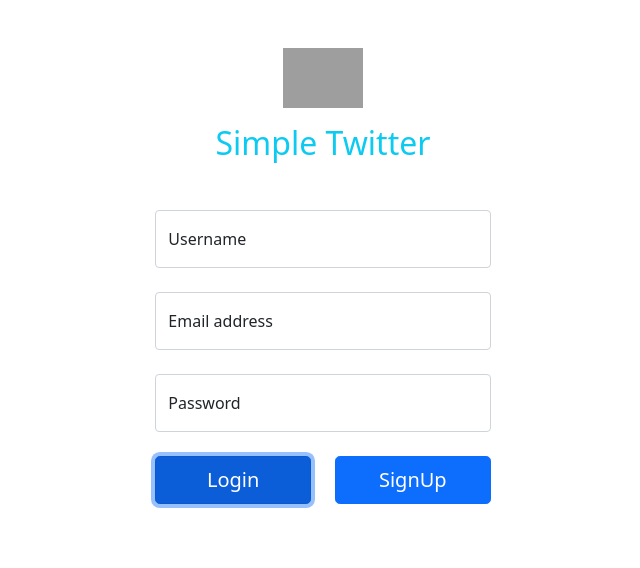
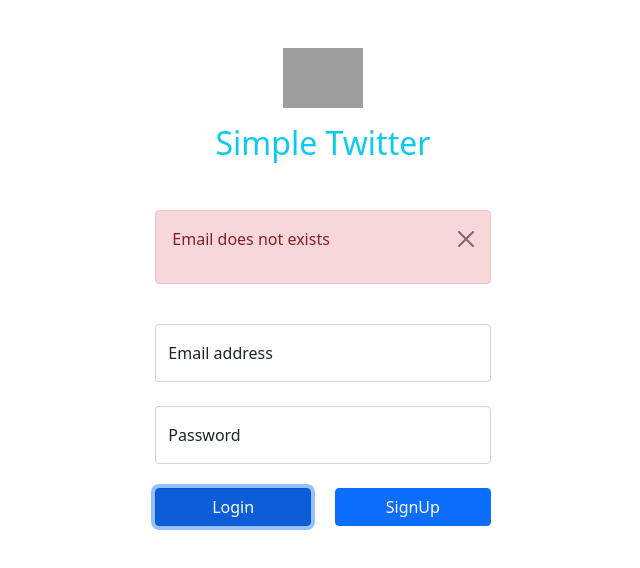
Before and after one commit to AnneLivia/SimpleTwitter, a React (Create React App) app: page / in a window 1280 px wide. Both pictures are taken after a click on the button "Login". Shown: the top 568 px of the page, without its empty margins (317-957 px from the left). Built offline with nearby package versions, Linux system fonts and the light colour scheme; grey boxes are pictures that could not be loaded.

Commit message:
Menu, login and register

```diff
--- a/src/App.jsx
+++ b/src/App.jsx
@@ -1,13 +1,8 @@
 import React from 'react';
-import Login from './pages/Login';
-import MyFeed from './pages/MyFeed';
+import AppRouter from './Routes';
 
 function App() {
-  return (
-    <>
-      <Login />
-    </>
-  );
+  return <AppRouter />;
 }
 
 export default App;
--- /dev/null
+++ b/src/components/Menu.jsx
@@ -0,0 +1,25 @@
+import React from 'react';
+import { Nav } from 'react-bootstrap';
+
+const Menu = ({ activeKey }) => {
+  return (
+    <>
+      <p className="text-center text-primary">
+        Anne Livia - annelivia16@gmail.com
+      </p>
+      <Nav fill variant="tabs" activeKey={activeKey}>
+        <Nav.Item>
+          <Nav.Link href="#">All Feed</Nav.Link>
+        </Nav.Item>
+        <Nav.Item>
+          <Nav.Link href="/myFeed">My Feed</Nav.Link>
+        </Nav.Item>
+        <Nav.Item>
+          <Nav.Link href="/">Logout</Nav.Link>
+        </Nav.Item>
+      </Nav>
+    </>
+  );
+};
+
+export default Menu;
--- a/src/components/login/Button.jsx
+++ /dev/null
@@ -1,27 +0,0 @@
-import { Button } from 'react-bootstrap';
-import React from 'react';
-
-const CustomButton = ({ text, email, password, setEmail, setPassword }) => {
-  const loginUser = () => {
-    console.log(email, password);
-    console.log('login');
-    setEmail('');
-    setPassword('');
-  };
-
-  const signUpUser = () => {
-    console.log(email, password);
-    console.log('signup');
-    setEmail('');
-    setPassword('');
-  };
-
-  return (
-    // if text is login = load login function
-    <Button size="lg" onClick={text === 'Login' ? loginUser : signUpUser}>
-      {text}
-    </Button>
-  );
-};
-
-export default CustomButton;
--- a/src/components/login/FormLogin.jsx
+++ /dev/null
@@ -1,75 +0,0 @@
-import React, { useState } from 'react';
-import { Form, FloatingLabel, Row, Col } from 'react-bootstrap';
-import CustomButton from './Button';
-
-// d-grid = display grid
-const FormLogin = () => {
-  const [email, setEmail] = useState('');
-  const [password, setPassword] = useState('');
-  const [username, setUsername] = useState('');
-  return (
-    <Form>
-      <Row className="justify-content-center">
-        <Col md={7} xs={12} className="mb-4">
-          <FloatingLabel controlId="floatingUsername" label="Username">
-            <Form.Control
-              type="text"
-              value={username}
-              placeholder="username"
-              onChange={(e) => setUsername(e.target.value)}
-              required
-            />
-          </FloatingLabel>
-        </Col>
-        <Col md={7} xs={12} className="mb-4">
-          <FloatingLabel controlId="floatingEmail" label="Email address">
-            <Form.Control
-              type="email"
-              value={email}
-              placeholder="name@example.com"
-              onChange={(e) => setEmail(e.target.value)}
-              required
-            />
-          </FloatingLabel>
-        </Col>
-        <Col md={7} xs={12} className="mb-4">
-          <FloatingLabel controlId="floatingPassword" label="Password">
-            <Form.Control
-              type="password"
-              value={password}
-              placeholder="Password"
-              onChange={(e) => setPassword(e.target.value)}
-              required
-            />
-          </FloatingLabel>
-        </Col>
-
-        <Col md={7} xs={12}>
-          <Row>
-            <Col md={6} xs={6} className="d-grid">
-              <CustomButton
-                className="me-4"
-                text="Login"
-                email={email}
-                password={password}
-                setEmail={setEmail}
-                setPassword={setPassword}
-              />
-            </Col>
-            <Col md={6} xs={6} className="d-grid">
-              <CustomButton
-                text="SignUp"
-                email={email}
-                password={password}
-                setEmail={setEmail}
-                setPassword={setPassword}
-              />
-            </Col>
-          </Row>
-        </Col>
-      </Row>
-    </Form>
-  );
-};
-
-export default FormLogin;
--- /dev/null
+++ b/src/components/loginSignUp/CustomForm.jsx
@@ -0,0 +1,142 @@
+import React, { useEffect, useState } from 'react';
+import { Form, FloatingLabel, Row, Col, Button, Alert } from 'react-bootstrap';
+import { useNavigate } from 'react-router-dom';
+
+// d-grid = display grid
+const CustomForm = () => {
+  // This is going to be replaced by api
+  const [users, setUsers] = useState([]);
+  const [email, setEmail] = useState('');
+  const [password, setPassword] = useState('');
+  const [name, setName] = useState('');
+  const [signUp, setSignUp] = useState(false);
+  const [error, setError] = useState({ text: '', status: false });
+
+  useEffect(() => {
+    console.log(users);
+  }, [users]);
+
+  // useNavigate is a hook that allows to navigate through routes programmatically
+  // useNavigation() returns the navigation prop of the screen it's inside.
+  // this hook replaces the useHistory() hook
+  // this hook helps to go to the specific URL, forward or backward (navigate.back()) pages
+  const navigate = useNavigate();
+
+  const loginUser = () => {
+    // Checking if email exists
+    const found = users.find((user) => user.email === email);
+    if (found) {
+      // checking password
+      if (found.password === password) {
+        return navigate('/myFeed');
+      }
+
+      return setError({ text: 'Wrong password', status: true });
+    }
+    setError({ text: 'Email does not exists', status: true });
+    setEmail('');
+    setPassword('');
+  };
+
+  const signUpUser = () => {
+    const found = users.find((user) => user.email === email);
+
+    if (found) {
+      return setError({ text: 'Email already exists', status: true });
+    }
+
+    setUsers([...users, { email, name, password }]);
+
+    setName('');
+    setEmail('');
+    setPassword('');
+    // returning back to login
+    setSignUp(false);
+  };
+
+  return (
+    <Form>
+      <Row className="justify-content-center">
+        {error.status && (
+          <Col md={7} xs={12} className="mb-4">
+            <Alert
+              variant="danger"
+              onClose={() => setError({ text: '', status: false })}
+              dismissible
+            >
+              <p>{error.text}</p>
+            </Alert>
+          </Col>
+        )}
+        {signUp && (
+          <Col md={7} xs={12} className="mb-4">
+            <FloatingLabel controlId="floatingName" label="Name">
+              <Form.Control
+                type="text"
+                value={name}
+                placeholder="Name"
+                onChange={(e) => setName(e.target.value)}
+                required
+              />
+            </FloatingLabel>
+          </Col>
+        )}
+        <Col md={7} xs={12} className="mb-4">
+          <FloatingLabel controlId="floatingEmail" label="Email address">
+            <Form.Control
+              type="email"
+              value={email}
+              placeholder="name@example.com"
+              onChange={(e) => setEmail(e.target.value)}
+              required
+            />
+          </FloatingLabel>
+        </Col>
+        <Col md={7} xs={12} className="mb-4">
+          <FloatingLabel controlId="floatingPassword" label="Password">
+            <Form.Control
+              type="password"
+              value={password}
+              placeholder="Password"
+              onChange={(e) => setPassword(e.target.value)}
+              required
+            />
+          </FloatingLabel>
+        </Col>
+
+        <Col md={7} xs={12}>
+          <Row>
+            <Col md={6} xs={6} className="d-grid">
+              <Button
+                onClick={
+                  // if sign up is false, it means that the user wants to login,
+                  // othwerwise, the butting is back
+                  () => {
+                    return !signUp ? loginUser() : setSignUp(false);
+                  }
+                }
+              >
+                {signUp ? 'Back' : 'Login'}
+              </Button>
+            </Col>
+            <Col md={6} xs={6} className="d-grid">
+              <Button
+                onClick={
+                  // if signUp state is true, it will execute the method to sign up, otherwise, it will
+                  // set the sign up state to true, and username is going to appear
+                  () => {
+                    return signUp ? signUpUser() : setSignUp(true);
+                  }
+                }
+              >
+                SignUp
+              </Button>
+            </Col>
+          </Row>
+        </Col>
+      </Row>
+    </Form>
+  );
+};
+
+export default CustomForm;
--- a/src/pages/Login.jsx
+++ b/src/pages/LoginSignUp.jsx
@@ -1,8 +1,8 @@
 import React from 'react';
-import FormLogin from '../components/login/FormLogin';
+import CustomForm from '../components/loginSignUp/CustomForm';
 import { Container, Image } from 'react-bootstrap';
 
-const Login = () => {
+const LoginSignUp = () => {
   return (
     // mt-4 = margin-top p = pagging, w = width = 50%
     // mx = margin left and right, d-block = display block = center image
@@ -13,9 +13,9 @@ const Login = () => {
         src="https://cdn4.iconfinder.com/data/icons/social-media-icons-the-circle-set/48/twitter_circle-512.png"
       />
       <h2 className="text-center text-info mb-5">Simple Twitter</h2>
-      <FormLogin />
+      <CustomForm />
     </Container>
   );
 };
 
-export default Login;
+export default LoginSignUp;
--- a/src/pages/MyFeed.jsx
+++ b/src/pages/MyFeed.jsx
@@ -1,7 +1,8 @@
 import React, { useState } from 'react';
-import { Container } from 'react-bootstrap';
+import { Container, Row } from 'react-bootstrap';
 import Tweetar from '../components/Tweetar';
 import Feed from '../components/Feed';
+import Menu from '../components/Menu';
 
 const MyFeed = () => {
   const [tweets, setTweets] = useState([]);
@@ -10,6 +11,7 @@ const MyFeed = () => {
     // lifting state up:
     // In React, sharing state is accomplished by moving it up to the closest common ancestor of the components that need it.
     <Container className="mt-4">
+      <Menu activeKey="/myFeed" />
       <Feed tweets={tweets} setTweets={setTweets} />
       <Tweetar setTweets={setTweets} />
     </Container>
--- a/src/routes.jsx
+++ b/src/routes.jsx
@@ -0,0 +1,16 @@
+import { BrowserRouter as Router, Routes, Route } from 'react-router-dom';
+import LoginSignUp from './pages/LoginSignUp';
+import MyFeed from './pages/MyFeed';
+
+const AppRouter = () => {
+  return (
+    <Router>
+      <Routes>
+        <Route path="/" element={<LoginSignUp />} />
+        <Route path="/myFeed" element={<MyFeed />} />
+      </Routes>
+    </Router>
+  );
+};
+
+export default AppRouter;
```
